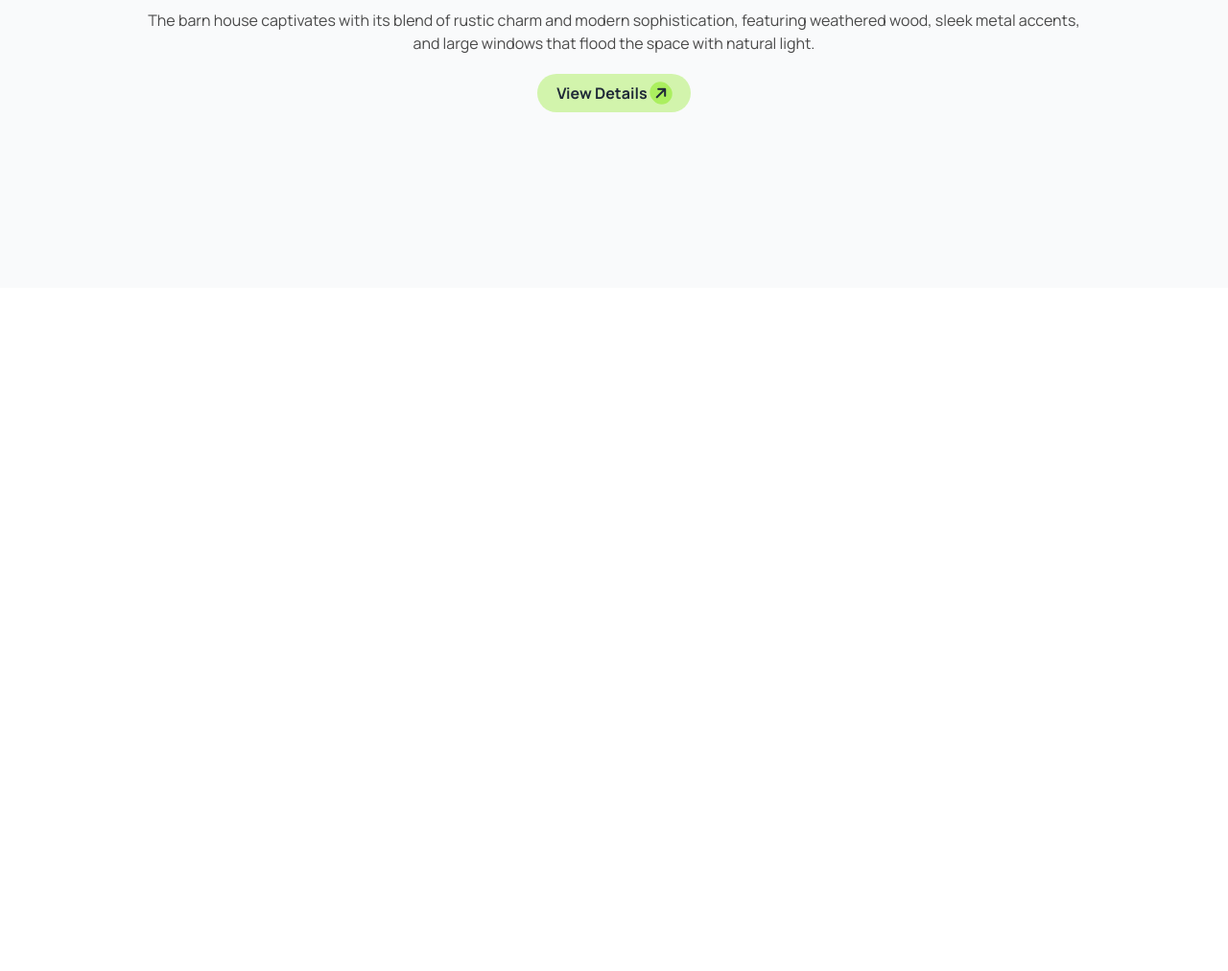
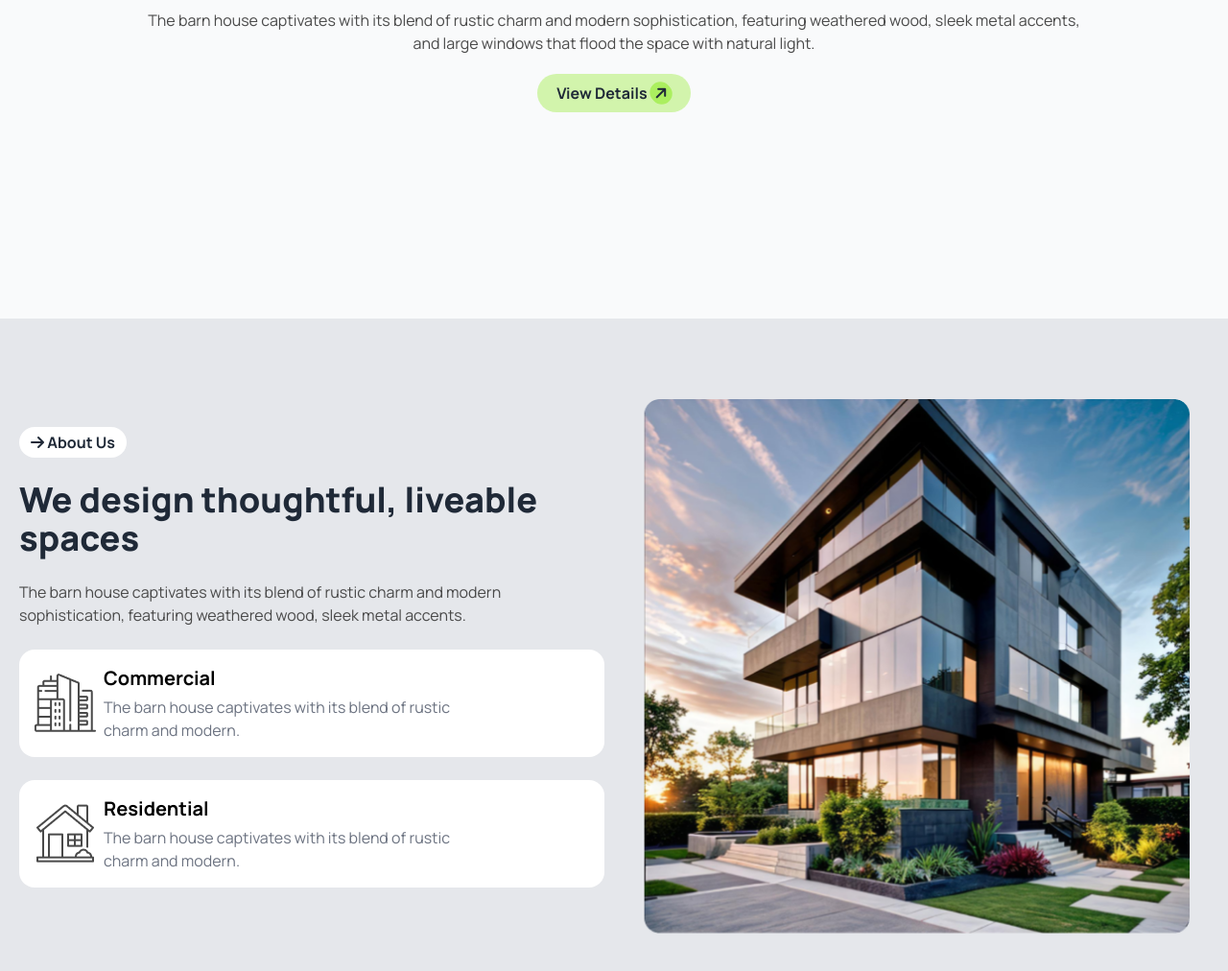
Before and after one commit to alaminarchie/assignment-03, a plain HTML site: page index.html in a window 1280 px wide. Shown: the part 500-1512 px from the top of the page at 96% size. Before the commit the page ends 800 px from the top, so only its background shows below. Drawn offline with nearby package versions, Linux system fonts and the light colour scheme.

Commit message:
we design thoughtful section added

```diff
--- a/index.html
+++ b/index.html
@@ -40,7 +40,7 @@
     </script>
   </head>
   <body class="font-manrope">
-    <header class="bg-gray-50">
+    <header class="bg-gray-50 pb-8">
       <div class="container mx-auto px-5 lg:h-screen">
         <nav class="h-24 flex justify-between items-center">
           <div class="flex items-center gap-1">
@@ -98,5 +98,50 @@
         </div>
       </div>
     </header>
+    <main>
+      <section class="bg-gray-200 px-5 py-16">
+        <div class="container mx-auto">
+          <div class="lg:flex justify-between items-center gap-5">
+            <div class="lg:w-1/2 space-y-6 text-center lg:text-left">
+              <div class="px-3 py-1 bg-white rounded-full inline-block">
+                <i class="fa-solid fa-arrow-right"></i>
+                <span class="font-bold">About Us</span>
+              </div>
+              <h2 class="text-4xl font-extrabold my-5">
+                We design thoughtful, liveable spaces
+              </h2>
+              <p class="text-[#494949] my-5">
+                The barn house captivates with its blend of rustic charm and
+                modern sophistication, featuring weathered wood, sleek metal
+                accents.
+              </p>
+              <div class="flex items-center p-4 gap-2 bg-white rounded-2xl">
+                <img src="images/commercial.png" alt="" />
+                <div class="text-left space-y-1">
+                  <h4 class="text-black text-xl font-bold">Commercial</h4>
+                  <p class="w-4/5 text-gray-500">
+                    The barn house captivates with its blend of rustic charm and
+                    modern.
+                  </p>
+                </div>
+              </div>
+              <div class="flex items-center p-4 gap-2 bg-white rounded-2xl">
+                <img src="images/residential.png" alt="" />
+                <div class="text-left space-y-1">
+                  <h4 class="text-black text-xl font-bold">Residential</h4>
+                  <p class="w-4/5 text-gray-500">
+                    The barn house captivates with its blend of rustic charm and
+                    modern.
+                  </p>
+                </div>
+              </div>
+            </div>
+            <div class="lg:w-1/2 flex items-center justify-center mt-5">
+              <img class="w-[570px]" src="images/Rectangle.png" alt="" />
+            </div>
+          </div>
+        </div>
+      </section>
+    </main>
   </body>
 </html>
```
